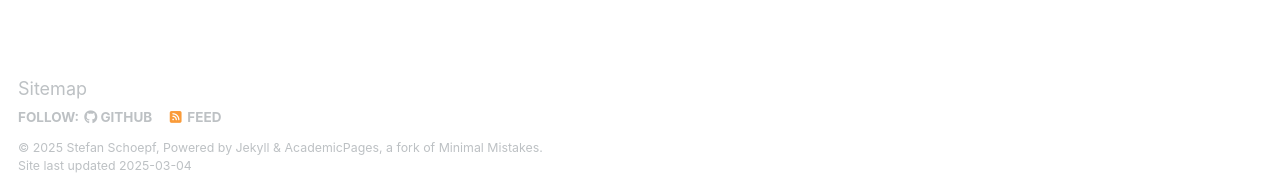
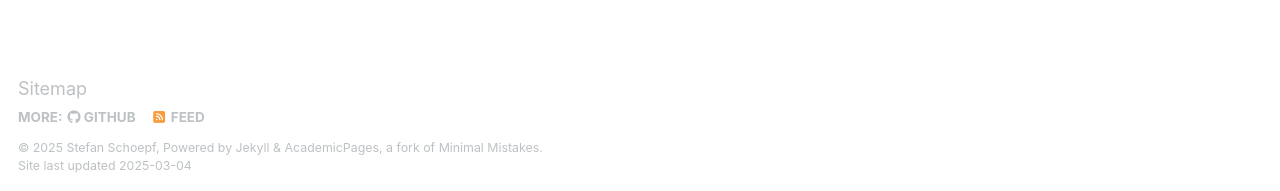
Before and after one commit to if-loops/if-loops.github.io, a Jekyll site: the page built from _pages/about.md, in a window 1280 px wide and 1296 px high. Shown: the part 1102-1293 px from the top of the window. Built offline with Jekyll 4.4.1, drawn with Linux system fonts in a browser that asks for light colours; some web fonts are replaced.

Commit message:
rename to more button

```diff
--- a/_data/ui-text.yml
+++ b/_data/ui-text.yml
@@ -21,7 +21,7 @@ en: &DEFAULT_EN
   comments_title             : "Comments"
   more_label                 : "Learn More"
   related_label              : "You May Also Enjoy"
-  follow_label               : "Follow:"
+  follow_label               : "More:"
   feed_label                 : "Feed"
   powered_by                 : "Powered by"
   website_label              : "Website"
--- a/_includes/author-profile.html
+++ b/_includes/author-profile.html
@@ -21,7 +21,7 @@
   </div>
 
   <div class="author__urls-wrapper">
-    <button class="btn btn--inverse">Follow</button>
+    <button class="btn btn--inverse">More</button>
     <ul class="author__urls social-icons">
       <!-- Font Awesome icons / Biographic information  -->
       {% if author.location %}
```
Also changed, not shown: 1 other file.
